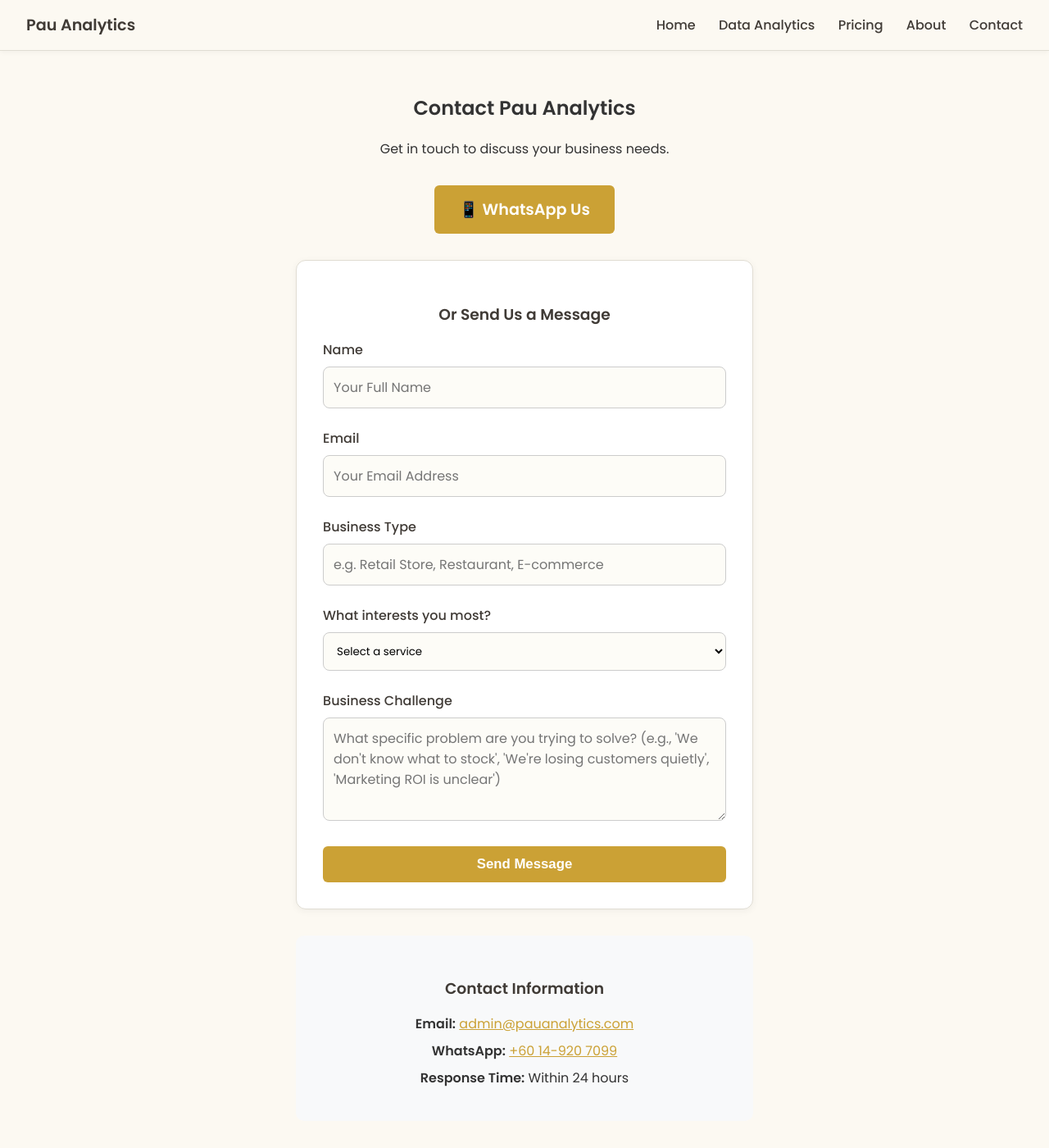
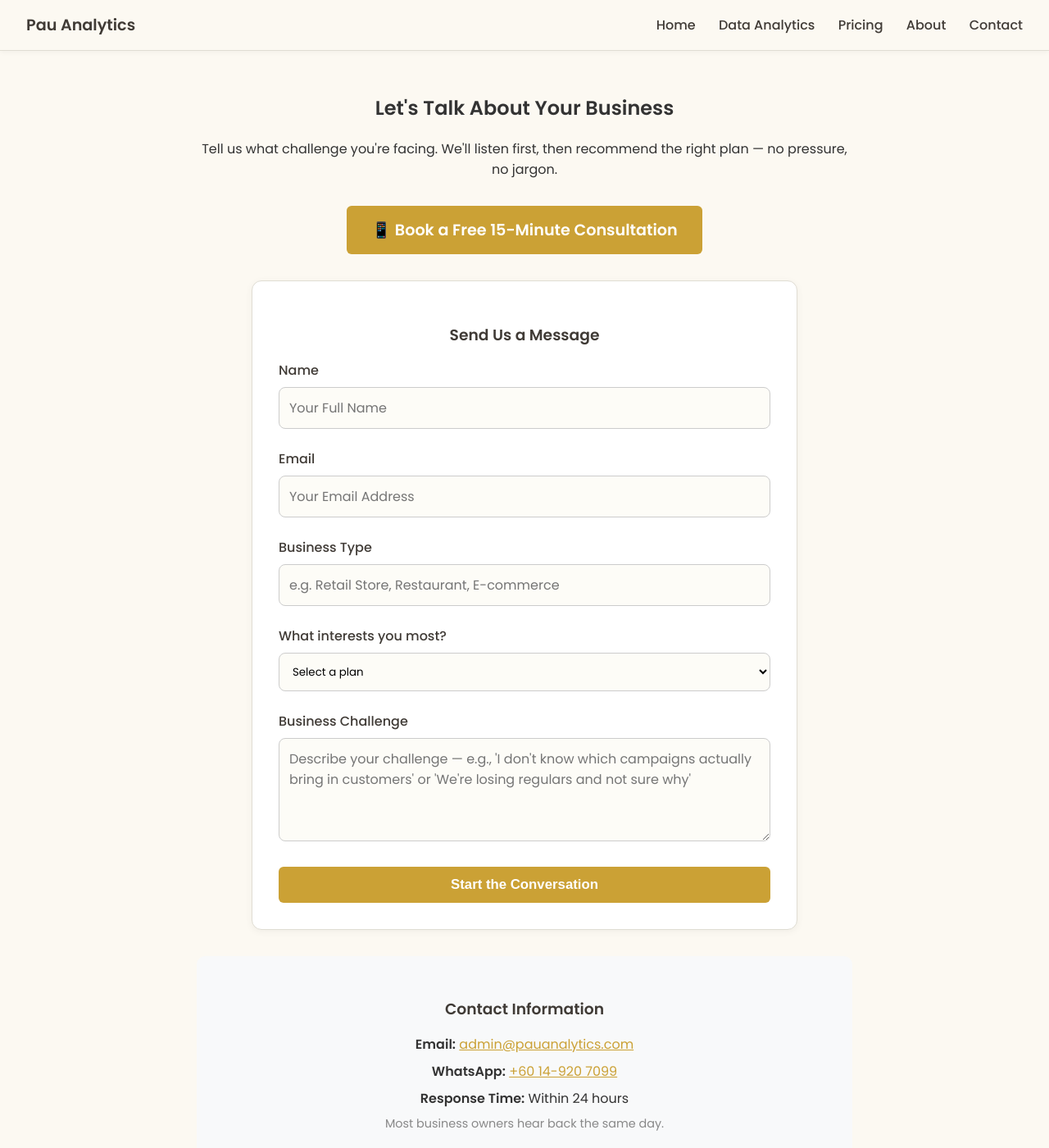
Before and after one commit to lyven81/pinnacles-learning-website, a Jekyll site: the page contact.html, which Jekyll copies as it is, in a window 1280 px wide and 1400 px high. Shown: the whole window at 82% size. Built offline with Jekyll 4.4.1, drawn with Linux system fonts in a browser that asks for light colours.

Commit message:
Reframe contact page with consultant positioning (Proposal A)
- Change heading to "Let's Talk About Your Business"
- Rewrite intro to lead with listening, not selling
- Update WhatsApp CTA to "Book a Free 15-Minute Consultation"
- Remove "Or" from form title
- Update dropdown to new plan names (Monthly Check-Up, Growth Tracker,
  Full Analytics Partner, Business Diagnostic)
- Rewrite placeholder with relatable business challenges
- Change submit button to "Start the Conversation"
- Add reassurance line under response time

Co-Authored-By: Claude Opus 4.6 <noreply@anthropic.com>

```diff
--- a/contact.html
+++ b/contact.html
@@ -276,15 +276,15 @@
 
   <div class="container">
     <section class="intro">
-      <h1>Contact Pau Analytics</h1>
-      <p>Get in touch to discuss your business needs.</p>
+      <h1>Let's Talk About Your Business</h1>
+      <p>Tell us what challenge you're facing. We'll listen first, then recommend the right plan — no pressure, no jargon.</p>
 
       <div style="margin: 2rem 0;">
-        <a href="https://wa.me/60149207099" class="cta-button" style="font-size: 1.2rem; padding: 15px 30px;">📱 WhatsApp Us</a>
+        <a href="https://wa.me/60149207099?text=I'd%20like%20to%20book%20a%20free%20consultation" class="cta-button" style="font-size: 1.2rem; padding: 15px 30px;">📱 Book a Free 15-Minute Consultation</a>
       </div>
 
       <form action="https://formsubmit.co/admin@pauanalytics.com" method="post" class="contact-form">
-        <h3 style="color: #403B36; margin-bottom: 1rem; text-align: center;">Or Send Us a Message</h3>
+        <h3 style="color: #403B36; margin-bottom: 1rem; text-align: center;">Send Us a Message</h3>
 
         <label for="name">Name</label>
         <input type="text" id="name" name="name" placeholder="Your Full Name" required>
@@ -297,17 +297,18 @@
 
         <label for="service">What interests you most?</label>
         <select id="service" name="service" required style="width: 100%; padding: 12px; margin-bottom: 1.5rem; border: 1px solid #ccc; border-radius: 8px; font-family: 'Poppins', sans-serif; background: #fdfcf7;">
-          <option value="">Select a service</option>
-          <option value="analytics-monthly">Analytics Monthly Package</option>
-          <option value="analytics-project">Analytics Project Package</option>
-          <option value="custom-solution">Custom Analytics Solution</option>
-          <option value="not-sure">Not sure - need consultation</option>
+          <option value="">Select a plan</option>
+          <option value="monthly-checkup">Monthly Check-Up (RM750/mo)</option>
+          <option value="growth-tracker">Growth Tracker (RM1,500/mo)</option>
+          <option value="full-analytics-partner">Full Analytics Partner (RM2,250/mo)</option>
+          <option value="business-diagnostic">Business Diagnostic (RM3,500 one-off)</option>
+          <option value="not-sure">Not sure yet — recommend a plan for me</option>
         </select>
 
         <label for="challenge">Business Challenge</label>
-        <textarea id="challenge" name="challenge" rows="4" placeholder="What specific problem are you trying to solve? (e.g., 'We don't know what to stock', 'We're losing customers quietly', 'Marketing ROI is unclear')" required></textarea>
+        <textarea id="challenge" name="challenge" rows="4" placeholder="Describe your challenge — e.g., 'I don't know which campaigns actually bring in customers' or 'We're losing regulars and not sure why'" required></textarea>
 
-        <button type="submit" class="cta-button">Send Message</button>
+        <button type="submit" class="cta-button">Start the Conversation</button>
       </form>
 
       <div style="background: #f8f9fa; padding: 2rem; border-radius: 10px; margin-top: 2rem; text-align: center;">
@@ -315,6 +316,7 @@
         <p style="margin: 0.5rem 0;"><strong>Email:</strong> <a href="mailto:admin@pauanalytics.com" style="color: #CBA135;">admin@pauanalytics.com</a></p>
         <p style="margin: 0.5rem 0;"><strong>WhatsApp:</strong> <a href="https://wa.me/60149207099" style="color: #CBA135;">+60 14-920 7099</a></p>
         <p style="margin: 0.5rem 0;"><strong>Response Time:</strong> Within 24 hours</p>
+        <p style="margin: 0.5rem 0; font-size: 0.9rem; color: #888;">Most business owners hear back the same day.</p>
       </div>
     </section>
   </div>
```
